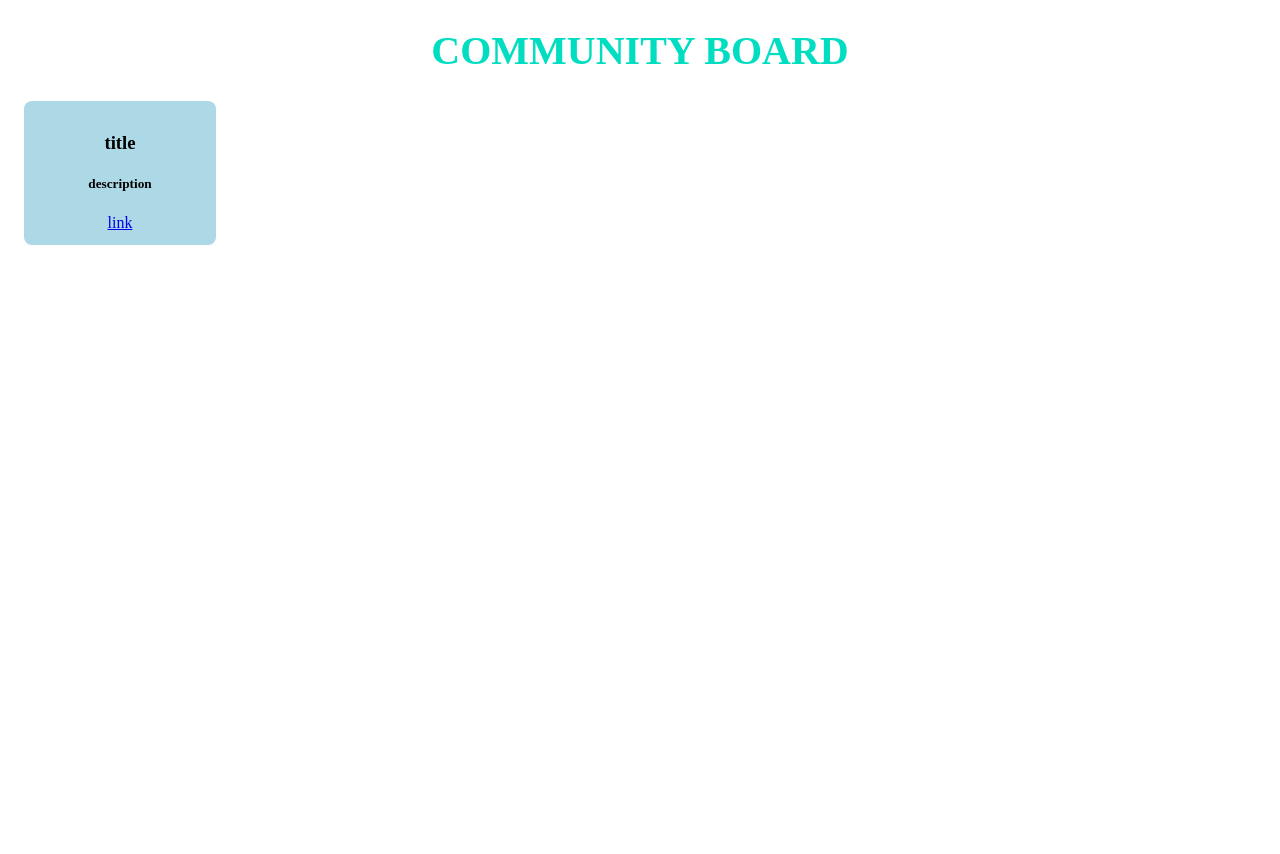
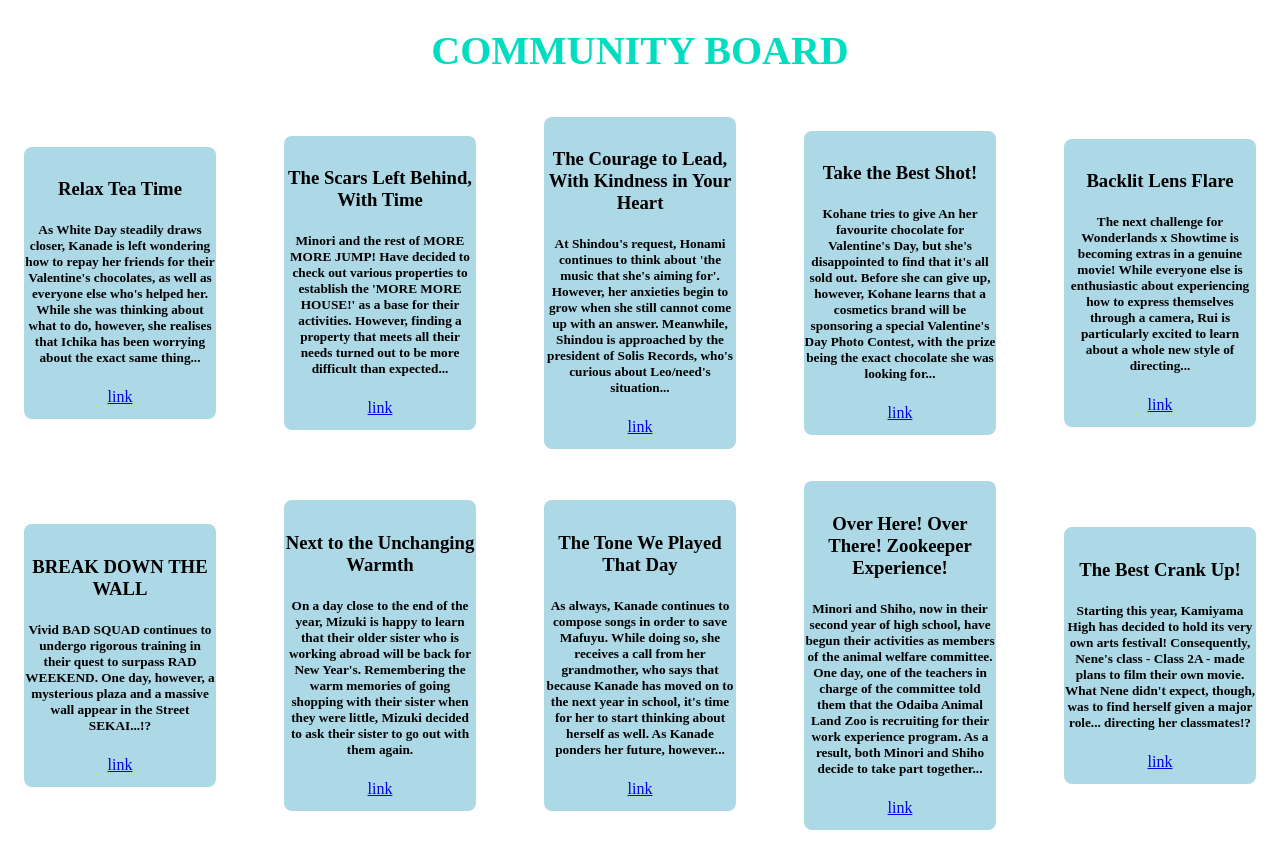
Before and after one commit to v74c63t/web102-community-board, a React (Vite) app: page / in a window 1280 px wide. Before the commit the page ends 800 px from the top, so only its background shows below. Built offline with nearby package versions, Linux system fonts and the light colour scheme.

Commit message:
Imported data/Displayed data on cards

```diff
--- a/src/App.jsx
+++ b/src/App.jsx
@@ -1,16 +1,27 @@
 import './App.css'
 import Card from './components/Card'
+import data from './data.json'
 
 function App() {
 
-  const title = 'title'
-  const description = 'description'
-  const link = '#'
+  const eventData = data['data']
 
   return (
     <>
-     <h1 className="title">COMMUNITY BOARD</h1>
-     <Card title={title} description={description} link={link} />
+      <h1 className="title">COMMUNITY BOARD</h1>
+      <div className="container">
+        {eventData.map((event, i) => {
+          return (
+            <Card
+              key={i}
+              img = {`../../src/assets/images/${event["eventName"]}.png`}
+              title = {event["eventName"]}
+              description = {event["eventDescription"]}
+              link = {event["eventCards"]}
+              color = {event["color"]} />
+            )
+        })}
+      </div>
     </>
   )
 }
```
